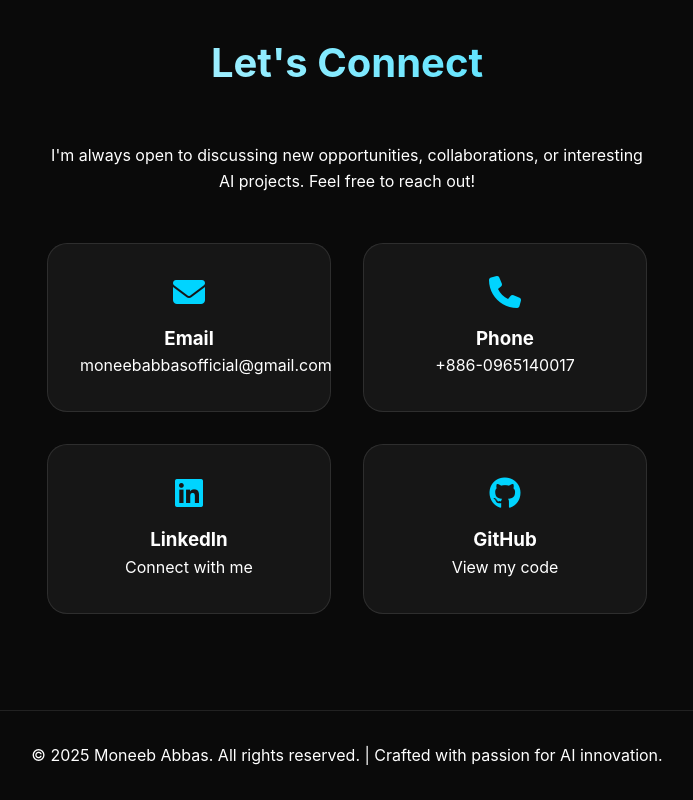
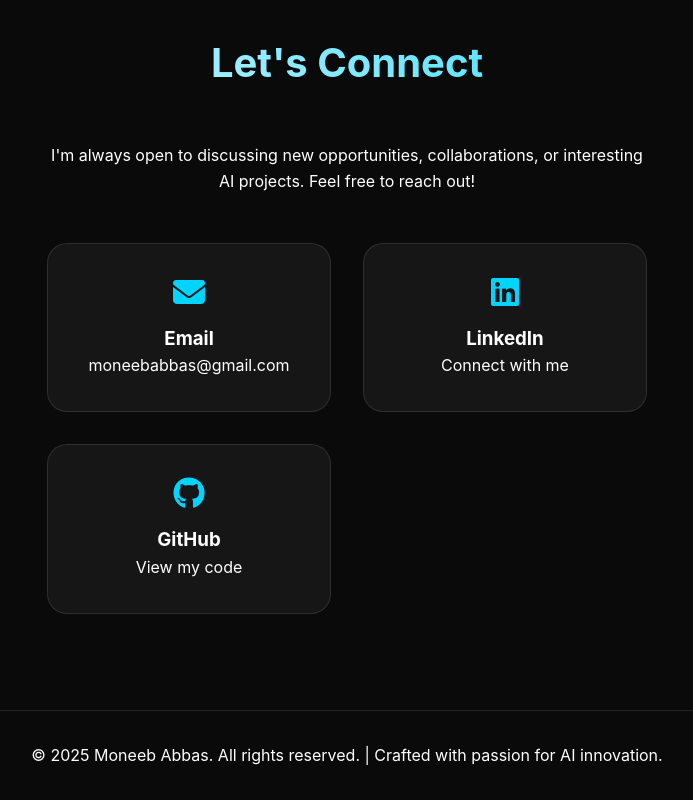
Before and after one commit to moneebabbas/moneebabbas.github.io, a plain HTML site: page index.html in a window 1280 px wide. Shown: the part 5234-6034 px from the top of the page, without its empty margins (293-986 px from the left). Drawn offline with Linux system fonts and the light colour scheme.

Commit message:
Update index.html

```diff
--- a/index.html
+++ b/index.html
@@ -716,14 +716,10 @@
                 <div class="contact-item">
                     <i class="fas fa-envelope"></i>
                     <h3>Email</h3>
-                    <a href="mailto:moneebabbasofficial@gmail.com">moneebabbasofficial@gmail.com</a>
+                    <a href="mailto:moneebabbas@gmail.com">moneebabbas@gmail.com</a>
                 </div>
 
-                <div class="contact-item">
-                    <i class="fas fa-phone"></i>
-                    <h3>Phone</h3>
-                    <a href="tel:+886-0965140017">+886-0965140017</a>
-                </div>
+
 
                 <div class="contact-item">
                     <i class="fab fa-linkedin"></i>
```
